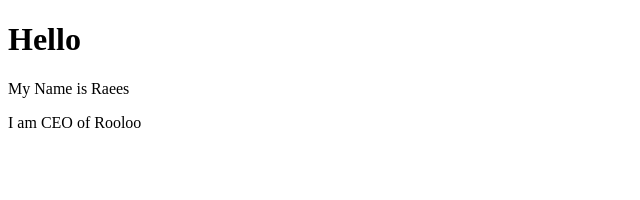
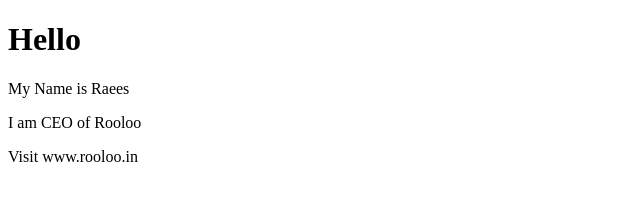
Before and after one commit to raeesnazeer/raeesnazeer.github.io, a plain HTML site: page index.html in a window 1280 px wide. Shown: the whole page, without its empty margins (0-640 px from the left). Drawn offline with Linux system fonts and the light colour scheme.

Commit message:
Update index.html

```diff
--- a/index.html
+++ b/index.html
@@ -5,5 +5,6 @@
 <h1>Hello</h1>
 <p>My Name is Raees</p>
 <p>I am CEO of Rooloo</p>
+  <p>Visit www.rooloo.in</p>
 </body>
 </html>
```
